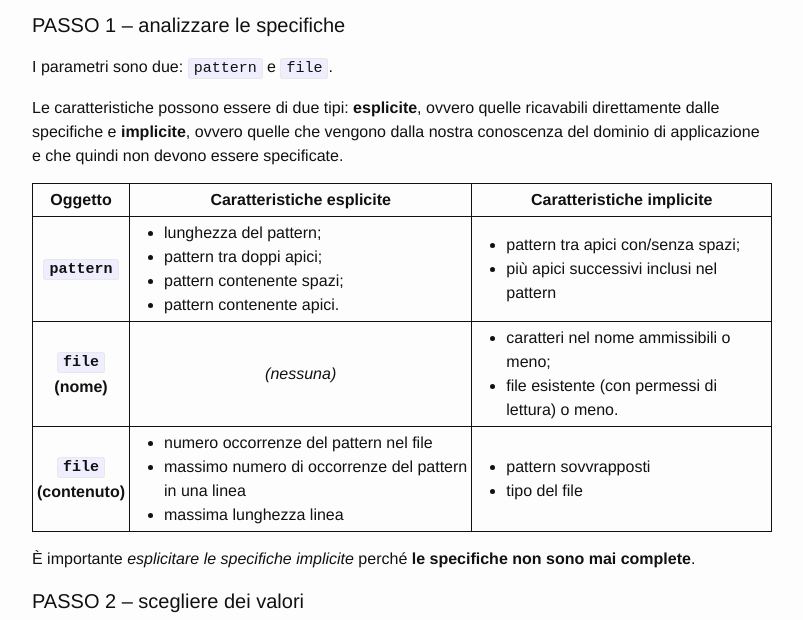
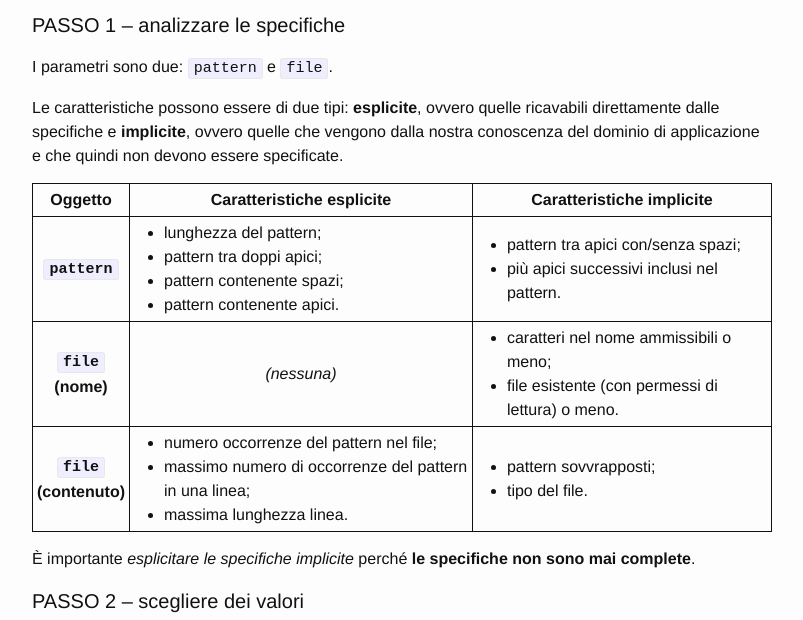
Before and after one commit to MarcoBuster/sweng, a Jekyll site: the page built from _posts/2022-11-23-testing-e-processi-di-review.md, in a window 1280 px wide and 900 px high, scrolled down 25768 px. Shown: the top 620 px of the window, without its empty margins (238-1041 px from the left). Built offline with Jekyll 4.4.1, drawn with Linux system fonts in a browser that asks for light colours; formulas are drawn with MathJax 3; the table of contents is made by our own code; some of the changed text lies outside the part shown.

Commit message:
Minor fixes

```diff
--- a/_posts/2022-11-23-testing-e-processi-di-review.md
+++ b/_posts/2022-11-23-testing-e-processi-di-review.md
@@ -1159,7 +1159,7 @@ Le caratteristiche possono essere di due tipi: __esplicite__, ovvero quelle rica
 </td>
   <td markdown="1">
 - pattern tra apici con/senza spazi;
-- più apici successivi inclusi nel pattern
+- più apici successivi inclusi nel pattern.
 </td>
 </tr>
   <th markdown="1">`file` \\
@@ -1175,13 +1175,13 @@ Le caratteristiche possono essere di due tipi: __esplicite__, ovvero quelle rica
 (contenuto)
   </th>
   <td markdown="1">
-- numero occorrenze del pattern nel file
-- massimo numero di occorrenze del pattern in una linea
-- massima lunghezza linea
+- numero occorrenze del pattern nel file;
+- massimo numero di occorrenze del pattern in una linea;
+- massima lunghezza linea.
 </td>
   <td markdown="1">
-- pattern sovvrapposti
-- tipo del file
+- pattern sovvrapposti;
+- tipo del file.
 </td>
 </tr>
 </table>
```
Also changed, not shown: other parts of _posts/2022-11-23-testing-e-processi-di-review.md (+1 -1 lines).
